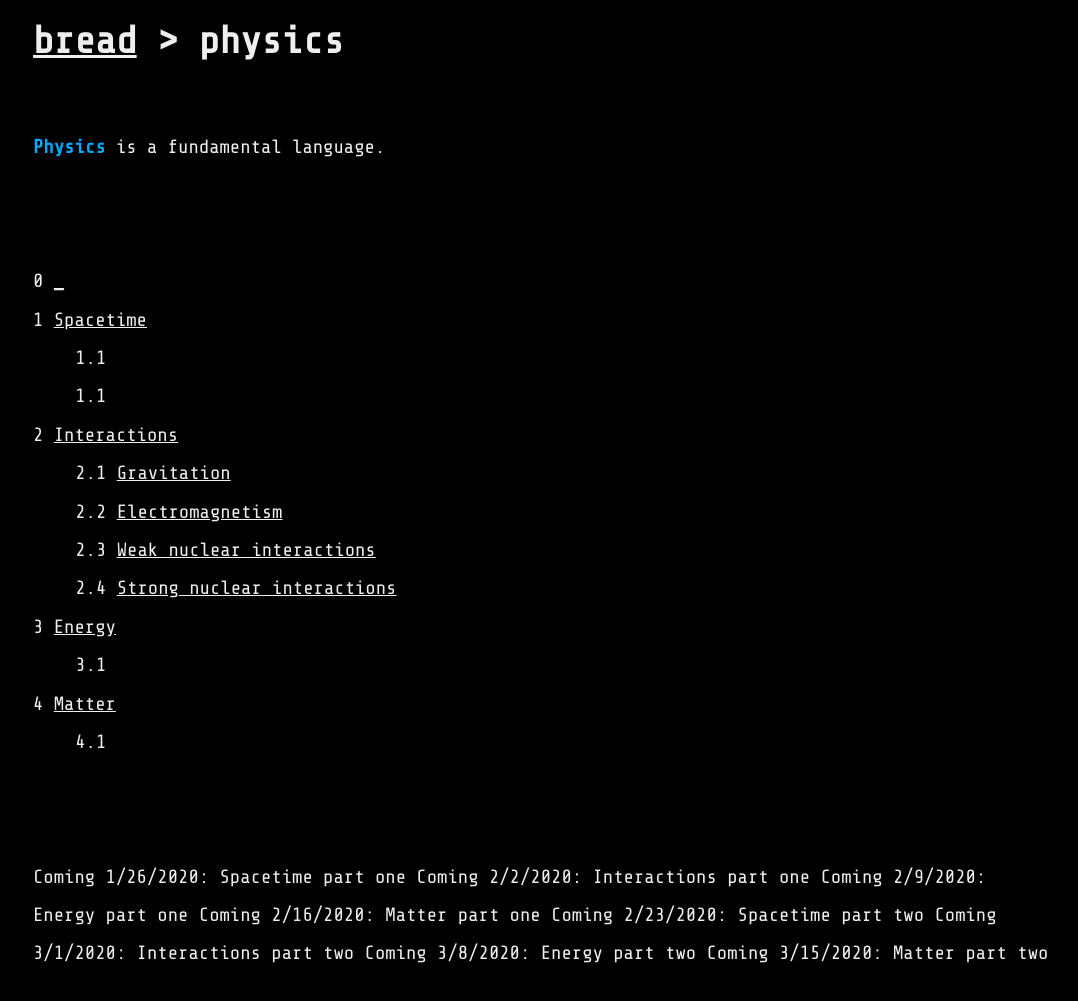
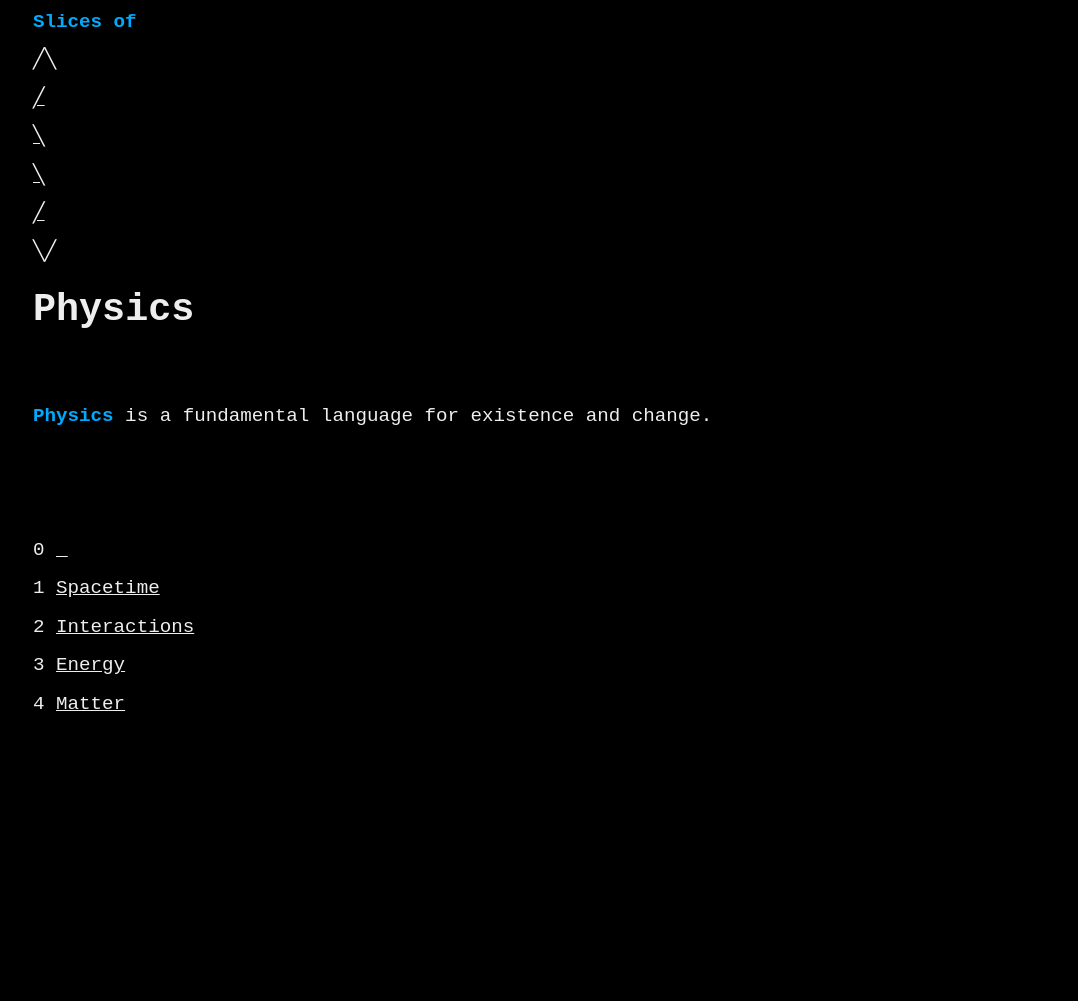
Before and after one commit to bread-edu/bread-edu.github.io, a plain HTML site: page physics/index.html in a window 1280 px wide. Shown: the part 125-1126 px from the top of the page, without its empty margins (95-1173 px from the left). After the commit the page ends 976 px from the top, so only its background shows below. Drawn offline with nearby package versions, Linux system fonts and the light colour scheme.

Commit message:
idk anymore

```diff
--- a/physics/index.html
+++ b/physics/index.html
@@ -1,55 +1,43 @@
 <!DOCTYPE html>
 <html lang = "en-US">
 	<head>
-		<title>physics</title>
+		<title>Physics</title>
 		<meta charset = "utf-8">
+		<meta name = "author" content = "bread-edu">
 		<meta name = "description" content = "bread and education">
-		<meta name = "keywords" content = "bread">
-		<meta name = "author" content = "bread">
-
+		<meta name = "keywords" content = "bread, education, physics">
 		<meta name = "viewport" content = "width = device-width, initial-scale = 1.0">
 		<link rel = "icon" href = "../favicon.ico">
 		<link rel = "stylesheet" href = "../styles.css" type = "text/css">
-		<link rel = "stylesheet" href = "https://fonts.googleapis.com/css?family=Noto+Sans+JP|Noto+Sans+SC|Noto+Sans+TC|Share+Tech+Mono&display=swap&subset=chinese-simplified,chinese-traditional,japanese">
+		<link rel = "stylesheet" href = "https://fonts.googleapis.com/css?family=Noto+Sans&display=swap">
 	</head>
 	<body>
-		<h1><a href = "../">bread</a> &#62; physics</h1>
-		<p><strong>Physics</strong> is a fundamental language.</p>
-
-		<nav>
-			0 <a href = "/underscore.html">_</a>
-			<br>
-			1 <a href = "/spacetime.html">Spacetime</a>
-			<ul>
-				<li>1.1 <a href = "/spacetime.html#"></a></li>
-				<li>1.1 <a href = "/spacetime.html#"></a></li>
-			</ul>
-			2 <a href = "/interactions.html">Interactions</a>
-			<ul>
-				<li>2.1 <a href = "/interactions.html#gravitation">Gravitation</a></li>
-				<li>2.2 <a href = "/interactions.html#electromagnetism">Electromagnetism</a></li>
-				<li>2.3 <a href = "/interactions.html#">Weak nuclear interactions</a></li>
-				<li>2.4 <a href = "/interactions.html#">Strong nuclear interactions</a></li>
-			</ul>
-			3 <a href = "/energy.html">Energy</a>
-			<ul>
-				<li>3.1 <a href = ""></a></li>
-			</ul>
-			4 <a href = "/matter.html">Matter</a>
-			<ul>
-				<li>4.1 <a href = ""></a></li>
-			</ul>
-		</nav>
-
-		<p>
-			Coming 1/26/2020: Spacetime part one
-			Coming 2/2/2020: Interactions part one
-			Coming 2/9/2020: Energy part one
-			Coming 2/16/2020: Matter part one
-			Coming 2/23/2020: Spacetime part two
-			Coming 3/1/2020: Interactions part two
-			Coming 3/8/2020: Energy part two
-			Coming 3/15/2020: Matter part two
-		</p>
+		<header>
+			<h4 id = "top">Slices of</h4>
+			<div id = "directions">
+				<div></div>
+				<div class = "arrow disabled" id = "u">╱╲</div>
+				<div></div>
+				<div class = "arrow" id = "l"><a href = "../">╱<br>╲</a></div>
+				<div></div>
+				<div class = "arrow" id = "r"><a href = "#nav">╲<br>╱</a></div>
+				<div></div>
+				<div class = "arrow disabled" id = "d">╲╱</div>
+				<div></div>
+			</div>
+		</header>
+		<main>
+			<h1>Physics</h1>
+			<p>
+				<strong>Physics</strong> is a fundamental language for existence and change.
+			</p>
+			<nav id = "nav">
+				0 <a href = "/underscore/">_</a><br>
+				1 <a href = "/spacetime/">Spacetime</a><br>
+				2 <a href = "/interactions/">Interactions</a><br>
+				3 <a href = "/energy/">Energy</a><br>
+				4 <a href = "/matter/">Matter</a>
+			</nav>
+		</main>
 	</body>
 </html>
```
